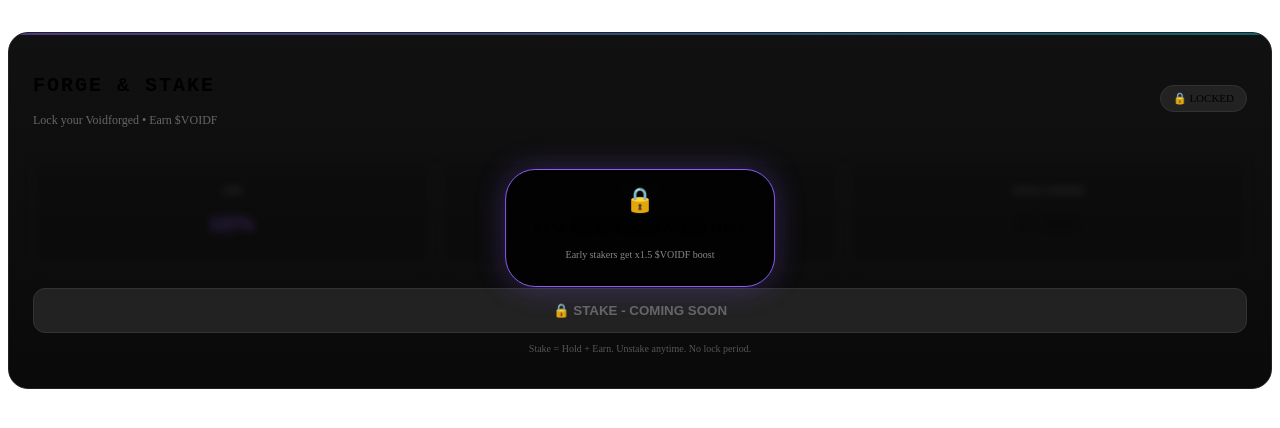
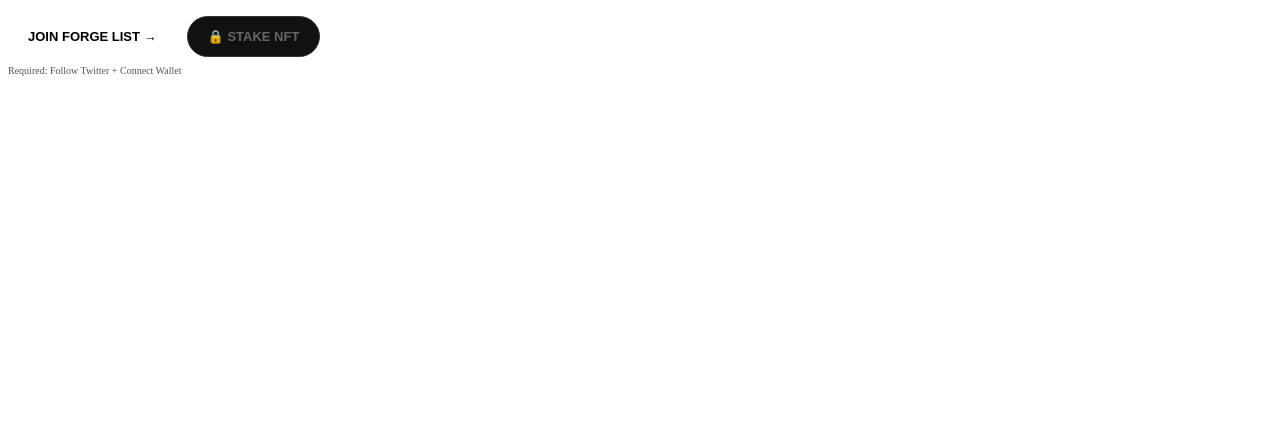
Before and after one commit to Domrune/Voidforged, a plain HTML site: page index.html in a window 1280 px wide. Drawn offline with Linux system fonts and the light colour scheme.

Commit message:
Update stake locked section with new buttons
Added buttons for joining forge list and staking NFT, along with a note about requirements.

```diff
--- a/index.html
+++ b/index.html
@@ -1,47 +1,12 @@
-<!-- ========== STAKE LOCKED SECTION ========== -->
-<div style="margin-top:32px; background: linear-gradient(180deg, #111 0%, #0a0a0a 100%); border:1px solid #222; border-radius:20px; padding:24px; position:relative; overflow:hidden;">
-
-  <!-- Efek kunci -->
-  <div style="position:absolute; top:0; left:0; right:0; height:2px; background: linear-gradient(90deg, #8B5CF6, #06B6D4); opacity:0.5;"></div>
-
-  <div style="display:flex; justify-content:space-between; align-items:center;">
-    <div>
-      <h2 style="font-family:monospace; font-size:20px; letter-spacing:2px;">FORGE & STAKE</h2>
-      <p style="color:#666; font-size:12px; margin-top:4px;">Lock your Voidforged • Earn $VOIDF</p>
-    </div>
-    <div style="background:#222; border:1px solid #333; padding:6px 12px; border-radius:20px; font-size:11px; display:flex; align-items:center; gap:6px;">
-      🔒 LOCKED
-    </div>
-  </div>
-
-  <!-- 3 Box Stats tapi blur & locked -->
-  <div style="display:grid; grid-template-columns:1fr 1fr 1fr; gap:10px; margin-top:20px; filter:blur(4px); opacity:0.4; pointer-events:none;">
-    <div style="background:#0a0a0a; border:1px solid #333; padding:14px; border-radius:12px; text-align:center;">
-      <p style="color:#888; font-size:10px;">APR</p>
-      <p style="font-size:18px; font-weight:bold; color:#8B5CF6;">125%</p>
-    </div>
-    <div style="background:#0a0a0a; border:1px solid #333; padding:14px; border-radius:12px; text-align:center;">
-      <p style="color:#888; font-size:10px;">REWARD</p>
-      <p style="font-size:18px; font-weight:bold;">10 $VOIDF / day</p>
-    </div>
-    <div style="background:#0a0a0a; border:1px solid #333; padding:14px; border-radius:12px; text-align:center;">
-      <p style="color:#888; font-size:10px;">TOTAL STAKED</p>
-      <p style="font-size:18px; font-weight:bold;">0 / 5555</p>
-    </div>
-  </div>
-
-  <!-- Overlay Kunci di tengah -->
-  <div style="position:absolute; top:55%; left:50%; transform:translate(-50%,-50%); background:rgba(0,0,0,0.85); border:1px solid #8B5CF6; padding:16px 28px; border-radius:30px; text-align:center; box-shadow:0 0 30px rgba(139,92,246,0.3);">
-    <div style="font-size:24px;">🔒</div>
-    <p style="font-size:13px; font-weight:bold; margin-top:6px; white-space:nowrap;">STAKING UNLOCKS AFTER MINT</p>
-    <p style="font-size:10px; color:#888; margin-top:4px;">Early stakers get x1.5 $VOIDF boost</p>
-  </div>
-
-  <!-- Button disabled -->
-  <button disabled style="width:100%; margin-top:20px; background:#222; color:#666; padding:14px; border-radius:12px; font-weight:bold; border:1px solid #333; cursor:not-allowed;">
-    🔒 STAKE - COMING SOON
+<div style="display:flex; gap:10px; margin-top:16px; flex-wrap:wrap;">
+  <!-- Tombol 1 - yang udah ada -->
+  <button style="background:white; color:black; padding:12px 20px; border-radius:30px; font-weight:bold; font-size:13px; border:none;">
+    JOIN FORGE LIST →
   </button>
 
-  <p style="text-align:center; color:#555; font-size:10px; margin-top:10px;">Stake = Hold + Earn. Unstake anytime. No lock period.</p>
+  <!-- Tombol 2 - STAKE NFT DI KUNCI - YANG LU MAU -->
+  <button disabled style="background:#111; color:#666; padding:12px 20px; border-radius:30px; font-weight:bold; font-size:13px; border:1px solid #333; display:flex; align-items:center; gap:6px; cursor:not-allowed;">
+    🔒 STAKE NFT
+  </button>
 </div>
-<!-- ========== END STAKE LOCKED ========== -->
+<p style="color:#555; font-size:10px; margin-top:8px;">Required: Follow Twitter + Connect Wallet</p>
```
